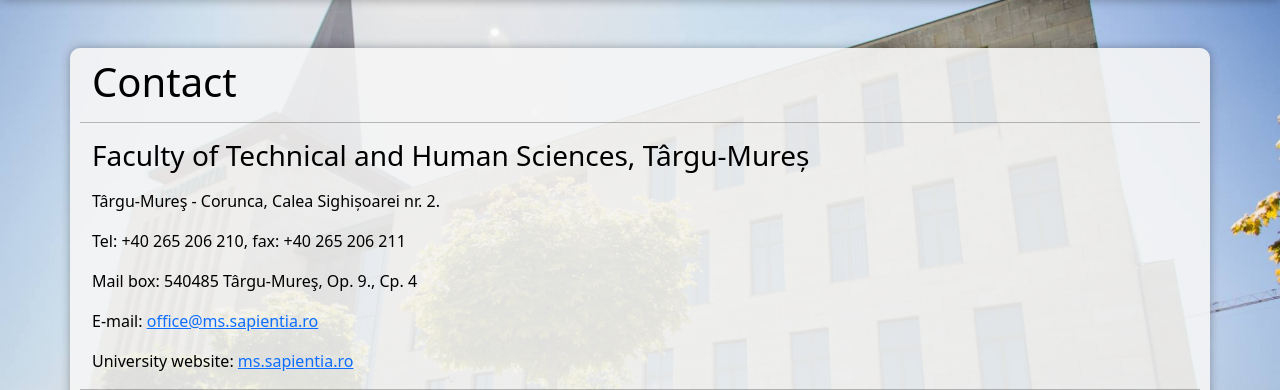
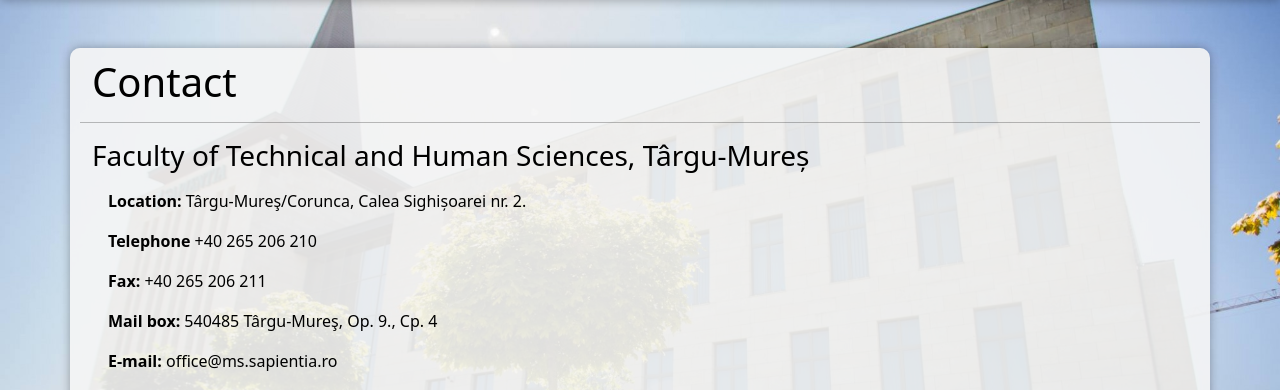
Before and after one commit to Csalex01/AttendanceManager, a Flask app: page /contact in a window 1280 px wide. Shown: the part 76-466 px from the top of the page. Run offline with Flask 2, Linux system fonts and the light colour scheme; some libraries are stand-ins or nearby versions.

Commit message:
Updated Contact View

```diff
--- a/src/AttendanceManager/templates/general/contact.html
+++ b/src/AttendanceManager/templates/general/contact.html
@@ -13,14 +13,16 @@
 
   <h3 class="mb-3">Faculty of Technical and Human Sciences, Târgu-Mureș</h3>
 
-  <p>Târgu-Mureş - Corunca, Calea Sighișoarei nr. 2.</p>
-  <p>Tel: +40 265 206 210, fax: +40 265 206 211</p>
-  <p>Mail box: 540485 Târgu-Mureş, Op. 9., Cp. 4</p>
-  <p>E-mail: <a href="mailto://office@ms.sapientia.ro">office@ms.sapientia.ro</a> </p>
-  <p>University website: <a href="https://ms.sapientia.ro/hu/">ms.sapientia.ro</a></p>
+  <p class="ms-3"><b>Location:</b> Târgu-Mureş/Corunca, Calea Sighișoarei nr. 2.</p>
+  <p class="ms-3"><b>Telephone</b> +40 265 206 210</p>
+  <p class="ms-3"><b>Fax:</b> +40 265 206 211</p>
+  <p class="ms-3"><b>Mail box:</b> 540485 Târgu-Mureş, Op. 9., Cp. 4</p>
+  <p class="ms-3"><b>E-mail:</b> <a href="mailto://office@ms.sapientia.ro">office@ms.sapientia.ro</a> </p>
+  <p class="ms-3"><b>Website:</b> <a href="https://ms.sapientia.ro/hu/" target="_blank">https://ms.sapientia.ro</a></p>
+
+  <h4 class="mt-3 mb-3"><b>Location on Google Maps</b></h4>
 
   <hr>
-  </hr>
 
   <iframe
     src="https://www.google.com/maps/embed?pb=!1m10!1m8!1m3!1d3313.5929984434256!2d24.598472!3d46.523111!3m2!1i1024!2i768!4f13.1!5e1!3m2!1sen!2sro!4v1628771708070!5m2!1sen!2sro"
@@ -30,6 +32,15 @@
 </div>
 
 <style>
+  a {
+    color: black;
+    text-decoration: none;
+  }
+
+  a:hover {
+    color: darkgray;
+  }
+
   iframe {
     border-radius: 25px;
     margin: 0 auto;
```
